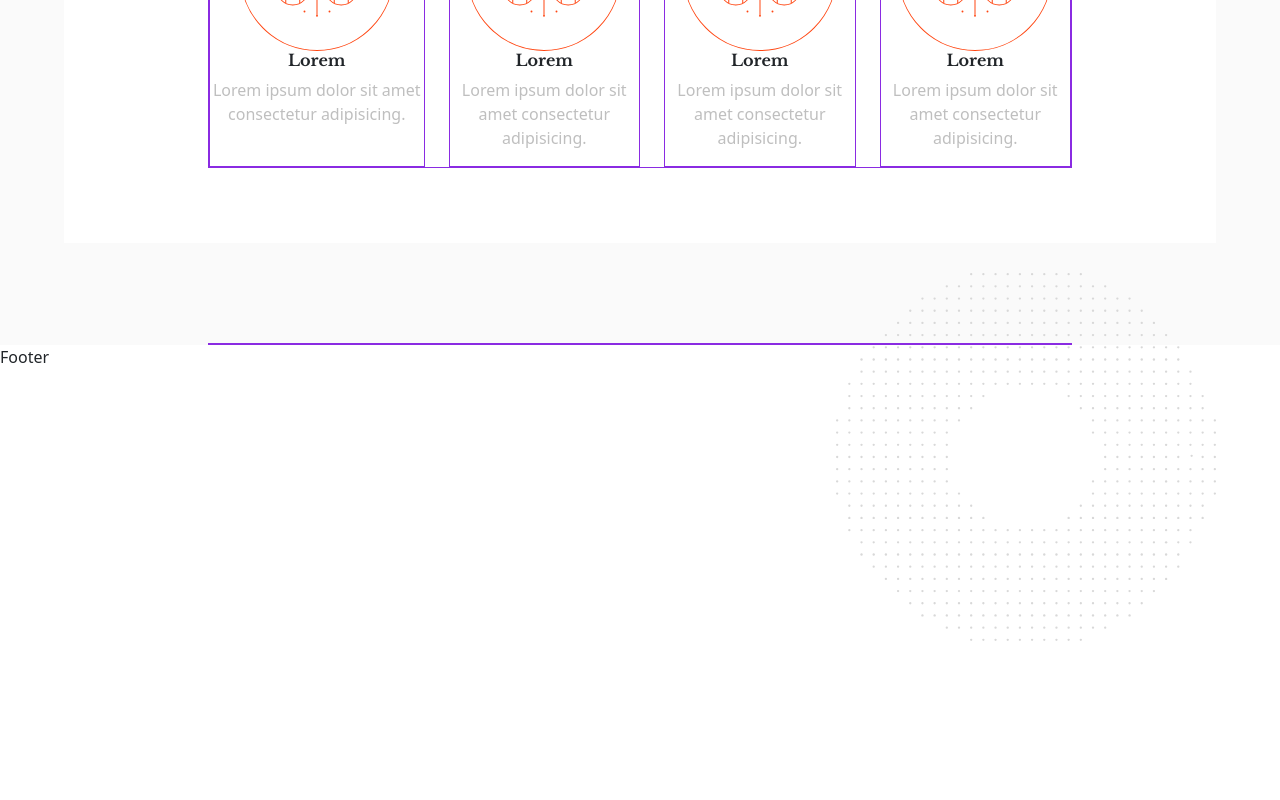
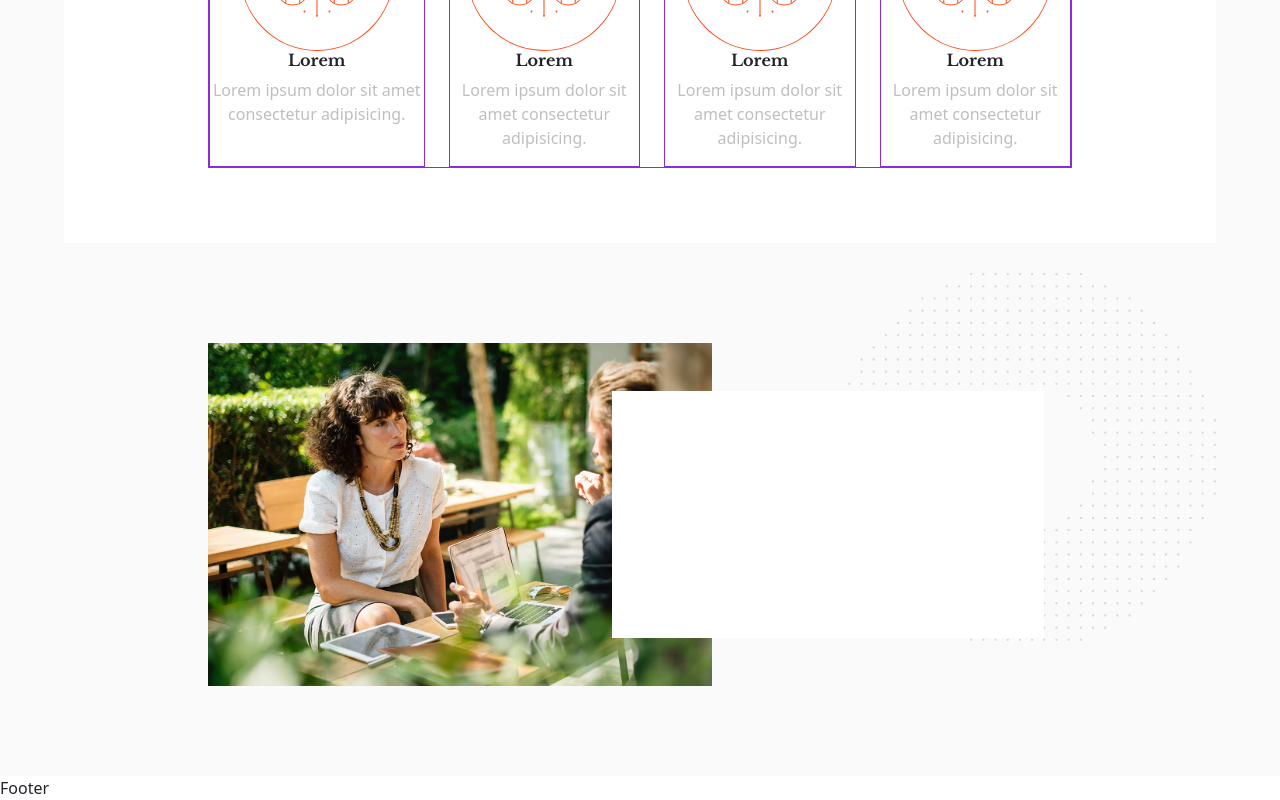
Before and after one commit to SerenaMalusa/proj-html-vuejs, a Vue app: page / in a window 1280 px wide. Shown: the part 985-1785 px from the top of the page. Before the commit the page ends 1626 px from the top, so only its background shows below. Built offline with nearby package versions, Linux system fonts and the light colour scheme.

Commit message:
feat: add base structure for founder section

```diff
--- a/src/components/AppMain.vue
+++ b/src/components/AppMain.vue
@@ -83,7 +83,17 @@
 
                 <img class="section-deco" src="../assets/svg/svg-4.svg" alt="decoration" >
 
-                <div class="container-s debug">
+                <div class="container-s">
+
+                    <div class="member d-flex">
+                        <figure class="member_img col-7 mb-0">
+                            <img src="../assets/img/h1-blog-img-04.jpg" alt="founders member 1">
+                        </figure>
+
+                        <div class="member-info col-6 my-5">
+
+                        </div>
+                    </div>
 
                 </div>
             </div>
@@ -188,12 +198,20 @@
     #founder {
         .container-l {
             position: relative;
+            padding-bottom: calc($base-space * 4.5);
         }
         .section-deco {
             width: 380px;
             position: absolute;
-            top: -70px;
+            top: calc($base-space * -3.5);
             right: 0;
+        }
+
+
+        .member-info {
+            background-color:  $highlight-bg;
+            position: relative;
+            left: calc($base-space * -5);
         }
     }
 
```
